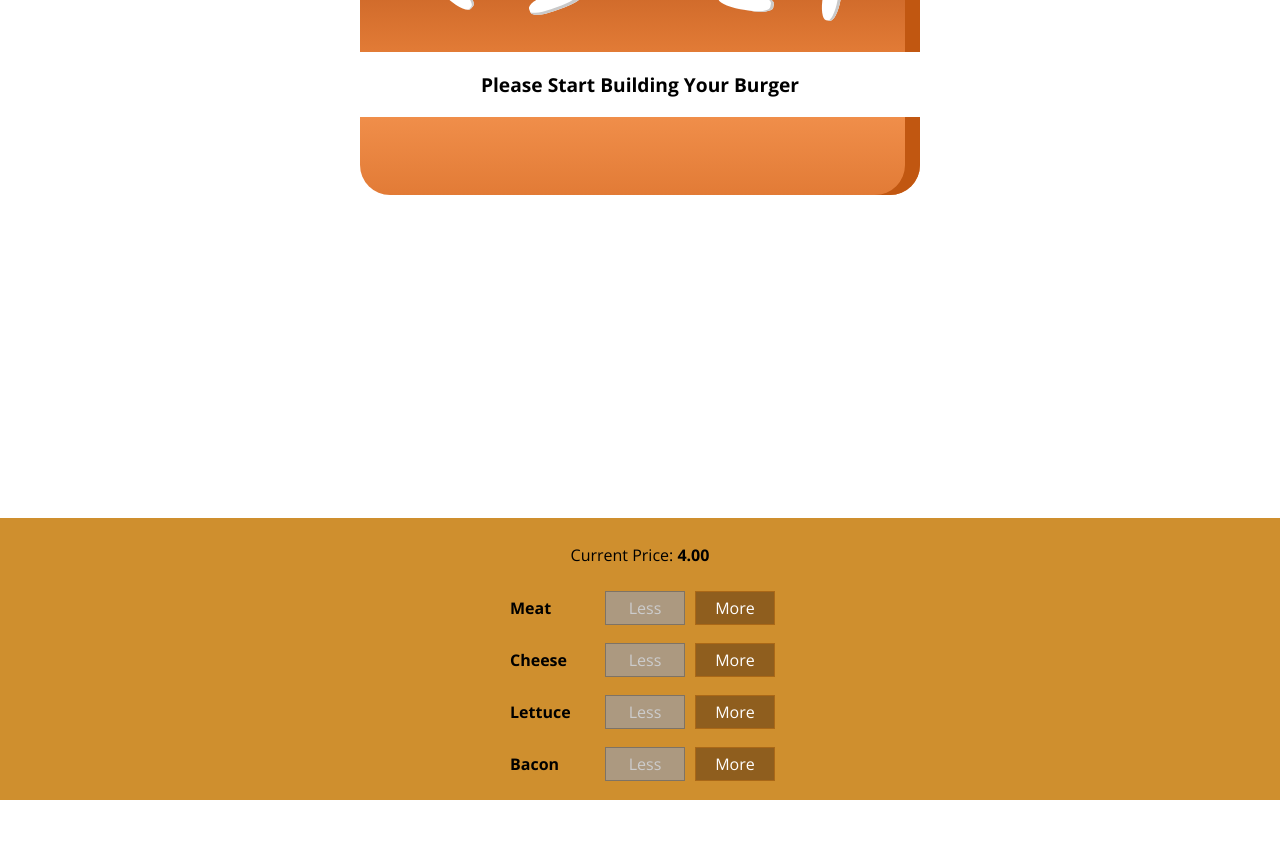
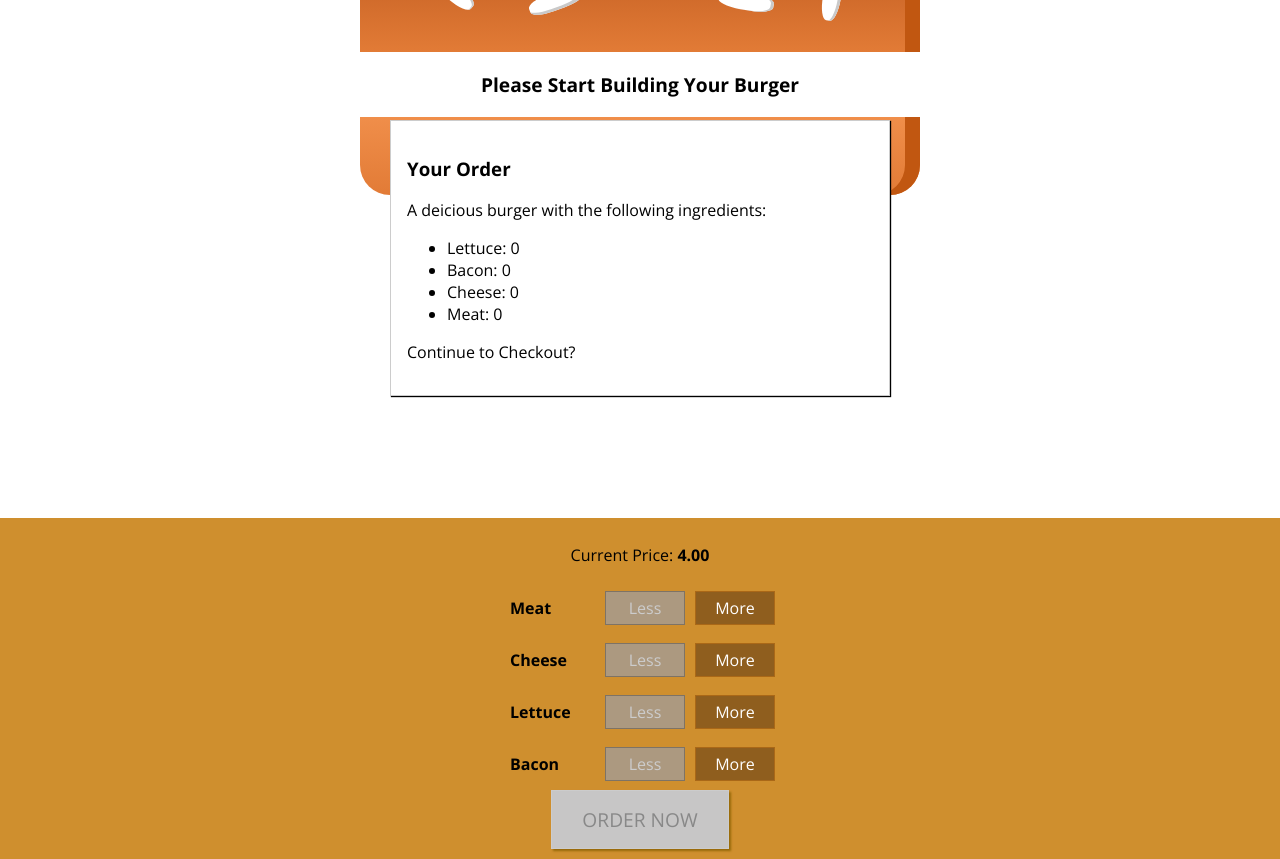
Before and after one commit to snkoski/burger_builder, a React app: page / in a window 1280 px wide. Shown: the part 120-979 px from the top of the page. Before the commit the page ends 920 px from the top, so only its background shows below. Built offline with nearby package versions, Linux system fonts and the light colour scheme.

Commit message:
Make Modal.js, OrderSummary.js, and Button.js components.

```diff
--- a/src/components/Burger/BuildControls/BuildControls.js
+++ b/src/components/Burger/BuildControls/BuildControls.js
@@ -21,6 +21,9 @@
         ingredientRemoved={() => props.ingredientRemoved(control.type)}
         disabled={props.disabled[control.type]}/>
     ))}
+    <button
+      className={classes.OrderButton}
+      disabled={!props.purchaseable}>ORDER NOW</button>
   </div>
 );
 
--- a/src/components/Burger/BuildControls/BuildControls.module.css
+++ b/src/components/Burger/BuildControls/BuildControls.module.css
@@ -8,3 +8,44 @@
   margin: auto;
   padding: 10px 0;
 }
+
+.OrderButton {
+  background-color: #DAD735;
+  outline: none;
+  cursor: pointer;
+  border: 1 px solid #966909;
+  color: #966909;
+  font-family: inherit;
+  font-size: 1.2em;
+  padding: 15px 30px;
+  box-shadow: 2px 2px 2px #966909;
+}
+
+.OrderButton:hover, .OrderButton:active {
+  background-color: #A0DB41;
+  border: 1px solid #966909;
+  color: #966909;
+}
+
+.OrderButton:disabled {
+  background-color: #C7C6C6;
+  cursor: not-allowed;
+  border: 1px solid #CCCCCC;
+  color: #888888;
+}
+
+.OrderButton:not(:disabled) {
+  animation: enable 0.3s linear;
+}
+
+@keyframes enable {
+  0% {
+    transform: scale(1);
+  }
+  60% {
+    transform: scale(1.1);
+  }
+  100% {
+    transform: scale(1)
+  }
+}
--- /dev/null
+++ b/src/components/Burger/OrderSummary/OrderSummary.js
@@ -0,0 +1,23 @@
+import React from 'react';
+
+import Aux from '../../../hoc/Aux';
+
+const orderSummary = (props) => {
+  const ingredientSummary = Object.keys(props.ingredients).map((igKey) => {
+    return <li key={igKey}>
+      <span style={{textTransform: 'capitalize'}}>{igKey}</span>: {props.ingredients[igKey]}
+    </li>
+  });
+  return (
+    <Aux>
+      <h3>Your Order</h3>
+      <p>A deicious burger with the following ingredients:</p>
+      <ul>
+        {ingredientSummary}
+      </ul>
+      <p>Continue to Checkout?</p>
+    </Aux>
+  )
+};
+
+export default orderSummary;
--- /dev/null
+++ b/src/components/UI/Modal/Modal.js
@@ -0,0 +1,11 @@
+import React from 'react';
+
+import classes from './Modal.module.css';
+
+const modal = (props) => (
+  <div className={classes.Modal}>
+    {props.children}
+  </div>
+);
+
+export default modal;
--- /dev/null
+++ b/src/components/UI/Modal/Modal.module.css
@@ -0,0 +1,20 @@
+.Modal {
+  position: fixed;
+  z-index: 500;
+  background-color: white;
+  width: 70%;
+  border: 1px solid #CCCCCC;
+  box-shadow: 1px 1px 1px black;
+  padding: 16px;
+  left: 15%;
+  top: 30%;
+  box-sizing: border-box;
+  transition: all 0.3s ease-out;
+}
+
+@media (min-width: 600px) {
+  .Modal {
+    width: 500px;
+    left: calc(50% - 250px);
+  }
+}
--- a/src/containers/BurgerBuilder/BurgerBuilder.js
+++ b/src/containers/BurgerBuilder/BurgerBuilder.js
@@ -3,6 +3,8 @@
 import Aux from '../../hoc/Aux';
 import Burger from '../../components/Burger/Burger';
 import BuildControls from '../../components/Burger/BuildControls/BuildControls';
+import Modal from '../../components/UI/Modal/Modal';
+import OrderSummary from '../../components/Burger/OrderSummary/OrderSummary';
 
 const INGREDIENT_PRICES = {
   meat: 1.3,
@@ -19,7 +21,19 @@
       cheese: 0,
       meat: 0,
     },
-    totalPrice: 4
+    totalPrice: 4,
+    purchaseable: false
+  }
+
+  updatePurchaseState(ingredients) {
+    const sum = Object.keys(ingredients)
+      .map((igKey) => {
+        return ingredients[igKey];
+      })
+      .reduce((sum, el) => {
+        return sum + el
+      }, 0);
+      this.setState({ purchaseable: sum > 0 })
   }
 
   addIngredientHandler = (type) => {
@@ -33,6 +47,7 @@
     const oldPrice = this.state.totalPrice;
     const newPrice = oldPrice + priceAddition;
     this.setState({ ingredients: updatedIngredients, totalPrice: newPrice })
+    this.updatePurchaseState(updatedIngredients)
   }
 
   removeIngredientHandler = (type) => {
@@ -49,6 +64,7 @@
     const oldPrice = this.state.totalPrice;
     const newPrice = oldPrice - priceDeduction;
     this.setState({ ingredients: updatedIngredients, totalPrice: newPrice })
+    this.updatePurchaseState(updatedIngredients)
   }
 
   render() {
@@ -60,11 +76,15 @@
     }
     return (
     <Aux>
+      <Modal>
+        <OrderSummary ingredients={this.state.ingredients}/>
+      </Modal>
       <Burger ingredients={this.state.ingredients}/>
       <BuildControls
         ingredientAdded={this.addIngredientHandler}
         ingredientRemoved={this.removeIngredientHandler}
         disabled={disabledInfo}
+        purchaseable={this.state.purchaseable}
         price={this.state.totalPrice}/>
     </Aux>
     )
```
Also changed, not shown: src/components/UI/Backdrop/Backdrop.js (added).
